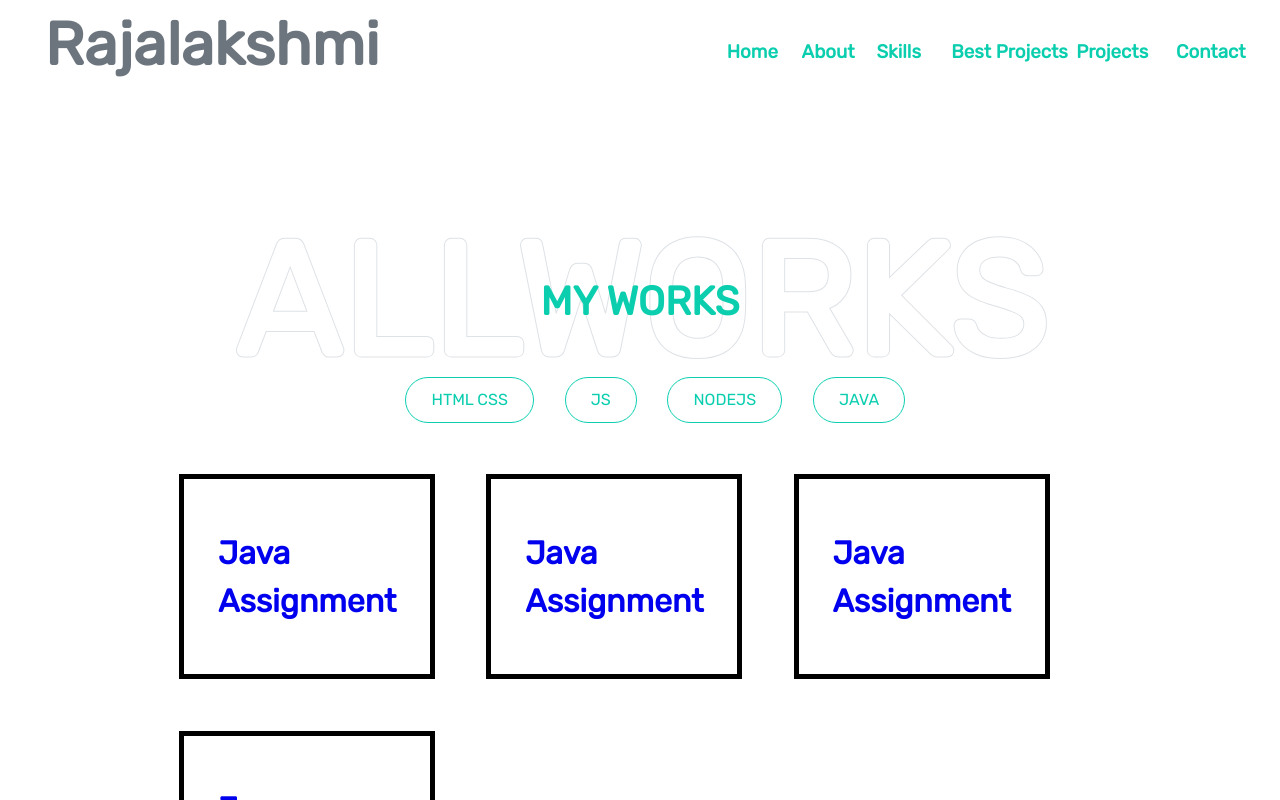
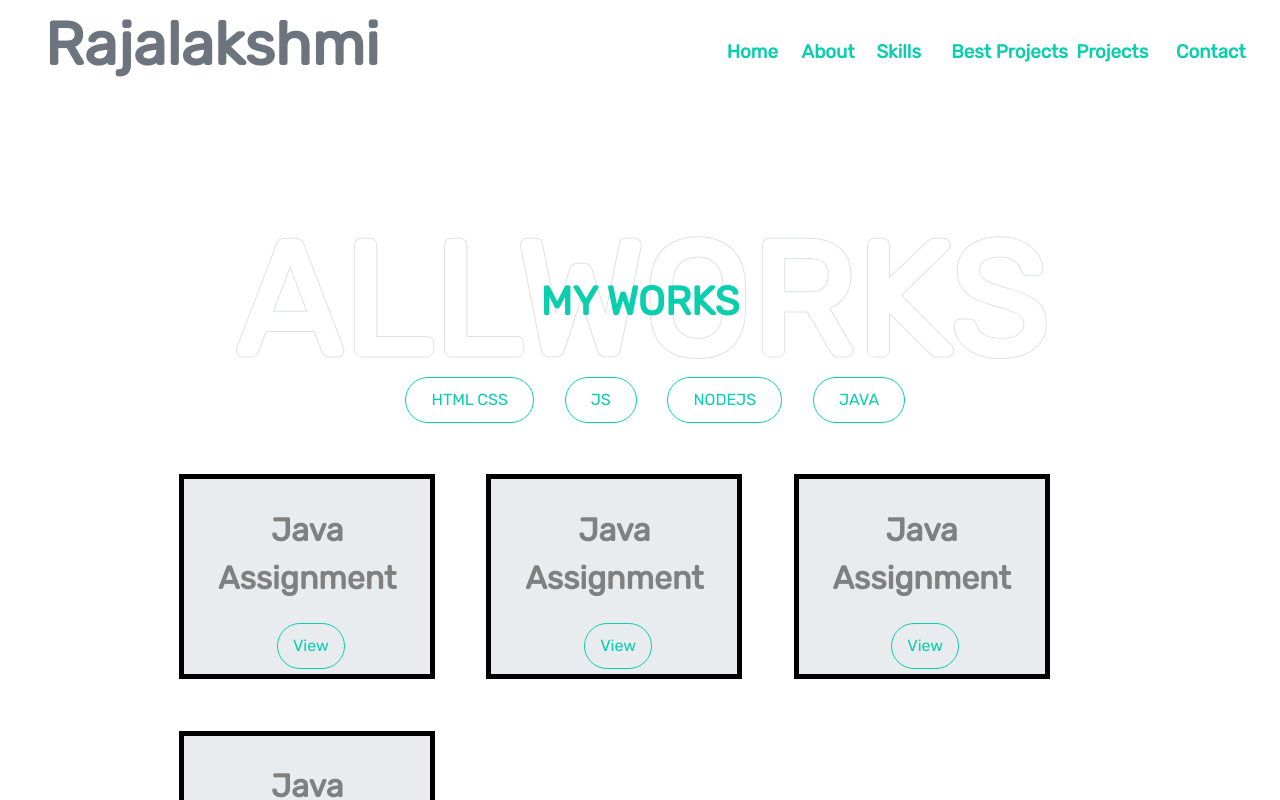
Before and after one commit to Rajalakshmi2005/portfolio, a plain HTML site: page index.html in a window 1280 px wide. Both pictures are taken after a click on the button "JAVA". Drawn offline with nearby package versions, Linux system fonts and the light colour scheme; grey boxes are pictures that could not be loaded; a web font is replaced by a local one.

Commit message:
change java Ass

```diff
--- a/script.js
+++ b/script.js
@@ -157,16 +157,23 @@ function javaProjects() {
   <a href="https://github.com/Rajalakshmi2005/javaAss15"  target="_blank">
   <div id="inside_boxes_js" style=" background-size:100% 100%; border:5px solid black;">
 
+
+ <div id="des_div" style="display:flex; justify-content:center; align-items:center; flex-direction:column">
  <h1>Java <br>Assignment</h1>
+ <button   class="btn3 sub_btn" >View</button>
+ </div>
 
   </div>
   </a>
 
 
   <a href="https://github.com/Rajalakshmi2005/javaAss14"  target="_blank">
-  <div id="inside_boxes_js" style=" ;background-size:100% 100%; border:5px solid black;" >
+  <div id="inside_boxes_js" style=" ;background-size:100% 100%; border:5px solid black; " >
 
- <h1>Java <br>Assignment</h1>
+  <div id="des_div" style="display:flex; justify-content:center; align-items:center; flex-direction:column">
+  <h1>Java <br>Assignment</h1>
+  <button   class="btn3 sub_btn" >View</button>
+  </div>
 
   </div>
   </a>
@@ -174,17 +181,23 @@ function javaProjects() {
 
 
   <a href="https://github.com/Rajalakshmi2005/javaASS12"  target="_blank">
-  <div id="inside_boxes_js" style=" ;background-size:100% 100%; border:5px solid black;" >
+  <div id="inside_boxes_js" style=" ;background-size:100% 100%; border:5px solid black; flex-direction:column"" >
 
- <h1>Java <br>Assignment</h1>
+  <div id="des_div" style="display:flex; justify-content:center; align-items:center; flex-direction:column">
+  <h1>Java <br>Assignment</h1>
+  <button   class="btn3 sub_btn" >View</button>
+  </div>
 
   </div>
   </a>
 
   <a href="https://github.com/Rajalakshmi2005/javaAss9"  target="_blank">
-  <div id="inside_boxes_js" style=" ;background-size:100% 100%; border:5px solid black;">
+  <div id="inside_boxes_js" style=" ;background-size:100% 100%; border:5px solid black; flex-direction:column"">
 
- <h1>Java <br>Assignment</h1>
+  <div id="des_div" style="display:flex; justify-content:center; align-items:center; flex-direction:column">
+  <h1>Java <br>Assignment</h1>
+  <button   class="btn3 sub_btn" >View</button>
+  </div>
 
   </div>
   </a>
--- a/style.css
+++ b/style.css
@@ -619,6 +619,7 @@ ul {
   display: flex;
   justify-content: center;
   align-items: center;
+  flex-direction: column;
 }
 
 #inside_boxes_node {
```
